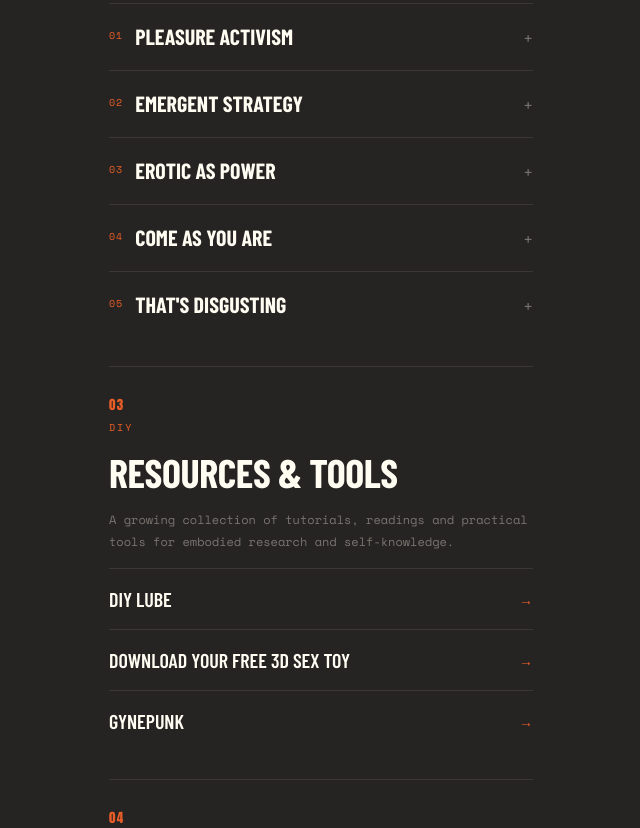
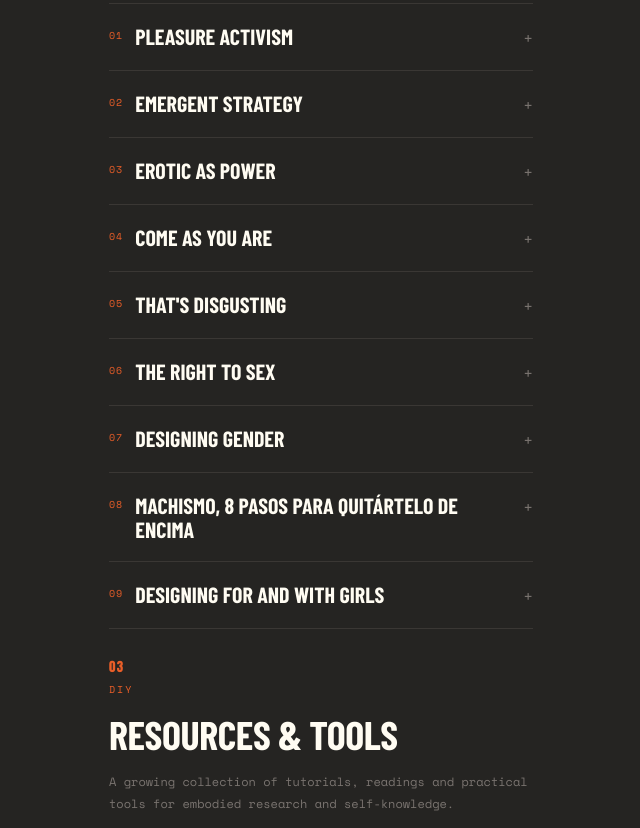
Before and after one commit to agmnesi4/research, a plain HTML site: page index.html in a window 1280 px wide. Shown: the part 1291-2119 px from the top of the page, without its empty margins (319-959 px from the left). Drawn offline with nearby package versions, Linux system fonts and the light colour scheme.

Commit message:
Update index.html

```diff
--- a/index.html
+++ b/index.html
@@ -398,7 +398,7 @@
 
   <!-- SITE HEADER -->
   <div class="site-header">
-    <div class="site-name">AGNE</div>
+    <div class="site-name">pleasure, erotic, feminisms </div>
   </div>
 
   <div class="section">
@@ -490,8 +490,62 @@
             <div class="book-desc">An investigation into the emotion of disgust — how it shapes morality, sexuality, social exclusion and the politics of the body.</div>
           </div>
         </div>
+<div class="book-item" onclick="toggleBook(this)">
+  <div class="book-header">
+    <span class="book-num">06</span>
+    <div class="book-title-wrap">
+      <div class="book-title">The Right to Sex</div>
+    </div>
+    <span class="book-toggle">+</span>
+  </div>
+  <div class="book-detail">
+    <div class="book-author">Amia Srinivasan</div>
+    <div class="book-desc">A philosophical provocation. Srinivasan examines who gets to have sex, who doesn't, and why — weaving together consent, desire, power and politics into a radical rethinking of feminist ethics.</div>
+  </div>
+</div>
 
-      </div>
+<div class="book-item" onclick="toggleBook(this)">
+  <div class="book-header">
+    <span class="book-num">07</span>
+    <div class="book-title-wrap">
+      <div class="book-title">Designing Gender</div>
+    </div>
+    <span class="book-toggle">+</span>
+  </div>
+  <div class="book-detail">
+    <div class="book-author">Sarah Elsie Baker</div>
+    <div class="book-desc">A toolkit for dismantling assumptions. Baker explores how design shapes and reinforces gender norms, and how feminist practice can be a method for building more just, inclusive systems and spaces.</div>
+  </div>
+</div>
+
+<div class="book-item" onclick="toggleBook(this)">
+  <div class="book-header">
+    <span class="book-num">08</span>
+    <div class="book-title-wrap">
+      <div class="book-title">Machismo, 8 Pasos Para Quitártelo de Encima</div>
+    </div>
+    <span class="book-toggle">+</span>
+  </div>
+  <div class="book-detail">
+    <div class="book-author">Barbijaputa</div>
+    <div class="book-desc">Un manual para desaprender. Barbijaputa desmonta los mecanismos del machismo cotidiano con humor e ironía — porque reconocerlo es el primer paso para arrancárselo de encima.</div>
+  </div>
+</div>
+
+<div class="book-item" onclick="toggleBook(this)">
+  <div class="book-header">
+    <span class="book-num">09</span>
+    <div class="book-title-wrap">
+      <div class="book-title">Designing for and with Girls</div>
+    </div>
+    <span class="book-toggle">+</span>
+  </div>
+  <div class="book-detail">
+    <div class="book-author">IDEO.org</div>
+    <div class="book-desc">Design as an act of inclusion. IDEO.org centres girls as co-creators, not just end-users — arguing that the most overlooked voices in the room often hold the most transformative ideas.</div>
+  </div>
+</div>
+
     </div>
 
 <!-- 03 DIY -->
```
